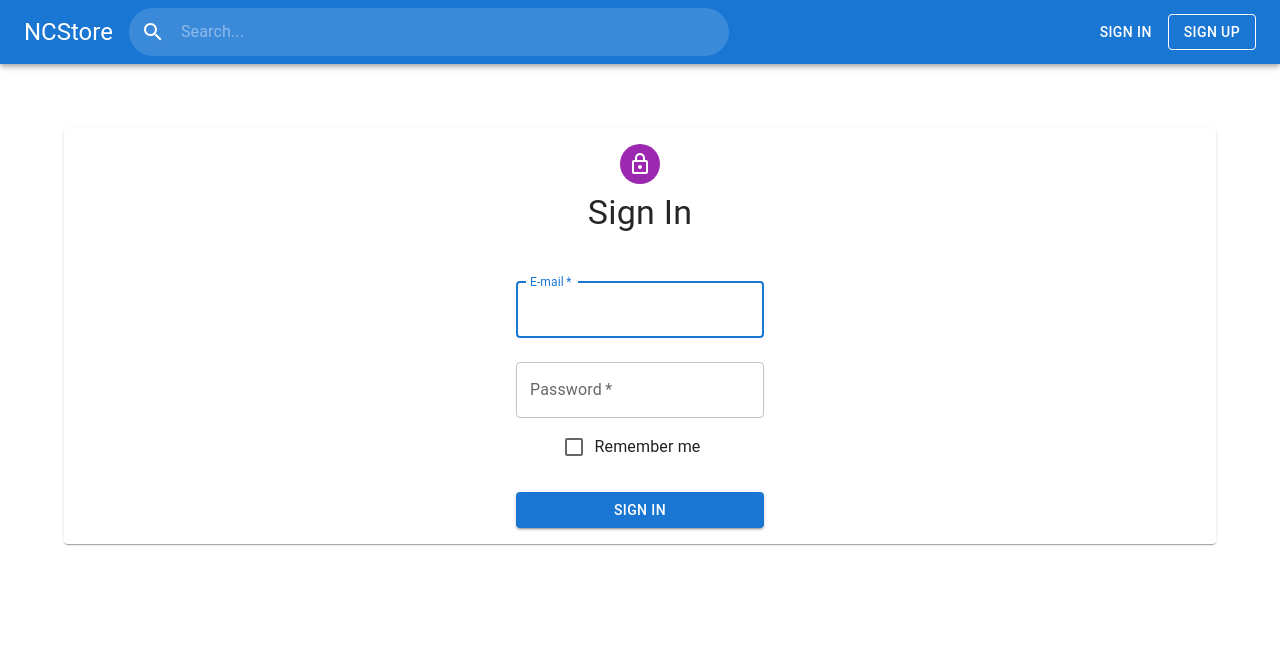
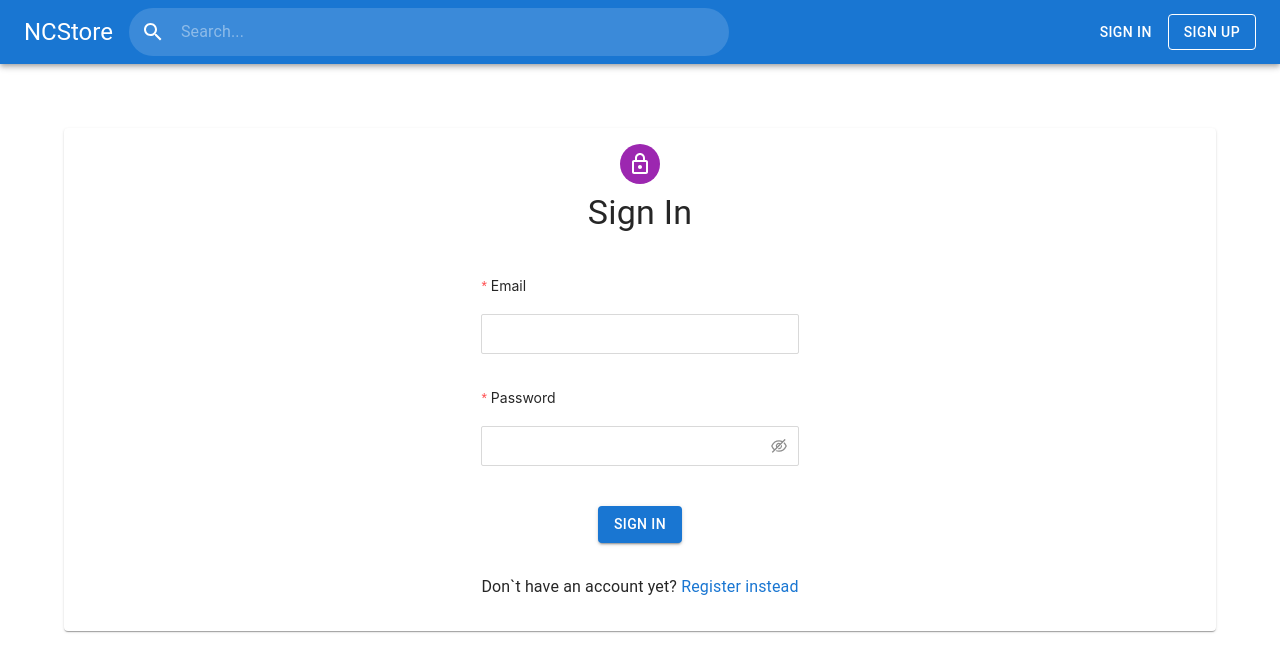
Before and after one commit to MrBattary/ncstore-front, a React (Create React App) app: page /signin in a window 1280 px wide. Shown: the top 672 px of the page. Built offline with nearby package versions, Linux system fonts and the light colour scheme.

Commit message:
NS-163 Rewrited SignIn on antd

```diff
--- a/package.json
+++ b/package.json
@@ -6,6 +6,7 @@
     "@emotion/react": "^11.5.0",
     "@emotion/styled": "^11.3.0",
     "@mui/icons-material": "^5.0.5",
+    "@mui/lab": "^5.0.0-alpha.54",
     "@mui/material": "^5.0.6",
     "@mui/styled-engine-sc": "^5.0.3",
     "antd": "^4.16.13",
--- /dev/null
+++ b/src/elements/components/signin_form/SignInForm.tsx
@@ -0,0 +1,67 @@
+import React from 'react';
+import { Form, Input } from 'antd';
+import LoadingButton from '@mui/lab/LoadingButton';
+import Link from '@mui/material/Link';
+import Typography from '@mui/material/Typography';
+
+import './style.css';
+
+type signInFormProps = {
+    onFinish: (event: any) => void;
+    onFinishFailed: (event: any) => void;
+    onClickToSignUp: (event: any) => void;
+    loading: boolean;
+};
+
+const SignInForm: React.FC<signInFormProps> = ({ onFinish, onFinishFailed, onClickToSignUp, loading }) => {
+    const renderLinkToRegister = () => (
+        <Link className='register__link' underline='hover' variant='inherit' onClick={onClickToSignUp}>
+            Register instead
+        </Link>
+    );
+
+    return (
+        <div className='sign-in'>
+            <Form
+                className='sign-in__form'
+                layout='vertical'
+                size='large'
+                onFinish={onFinish}
+                onFinishFailed={onFinishFailed}
+            >
+                <Form.Item
+                    className='sign-in__field'
+                    label='Email'
+                    name='email'
+                    rules={[{ required: true, message: 'Please input your email!' }]}
+                >
+                    <Input name='email' />
+                </Form.Item>
+                <Form.Item
+                    className='sign-in__field'
+                    label='Password'
+                    name='password'
+                    rules={[{ required: true, message: 'Please input your password!' }]}
+                >
+                    <Input.Password name='password' />
+                </Form.Item>
+                <LoadingButton
+                    className='sign-in__button'
+                    type='submit'
+                    loading={loading}
+                    variant='contained'
+                    sx={{ margin: 2, marginBottom: 3 }}
+                >
+                    Sign in
+                </LoadingButton>
+                <Form.Item className='sign-in__register'>
+                    <Typography className='register__label'>
+                        Don`t have an account yet? {renderLinkToRegister()}
+                    </Typography>
+                </Form.Item>
+            </Form>
+        </div>
+    );
+};
+
+export default SignInForm;
--- /dev/null
+++ b/src/elements/components/signin_form/style.css
@@ -0,0 +1,9 @@
+.sign-in__form {
+    display: flex;
+    flex-direction: column;
+    align-items: center;
+}
+
+.sign-in__field {
+    width: 100%;
+}
--- a/src/elements/pages/sign_in/SignIn.tsx
+++ b/src/elements/pages/signin/SignIn.tsx
@@ -1,13 +1,13 @@
 import React, { useEffect } from 'react';
-import { useSelector } from 'react-redux';
+import { useDispatch, useSelector } from 'react-redux';
 
+import { History } from 'history';
+import { useSnackbar } from 'notistack';
 import LockOutlinedIcon from '@mui/icons-material/LockOutlined';
-import { Avatar, Box, Container, Typography, Paper } from '@mui/material';
-
-import SignInDataForm from '../../components/sign_in_up/SignInDataForm';
+import { Avatar, Box, Container, Paper, Typography } from '@mui/material';
 import { AppState } from '../../../reducers/rootReducer';
-import { useSnackbar } from 'notistack';
-import { History } from 'history';
+import { signIn } from '../../../actions/users/SignIn';
+import SignInForm from '../../components/signin_form/SignInForm';
 
 type signInProps = {
     history: History;
@@ -15,14 +15,31 @@ type signInProps = {
 
 const SignIn: React.FC<signInProps> = ({ history }) => {
     const { enqueueSnackbar } = useSnackbar();
-    // eslint-disable-next-line @typescript-eslint/no-unused-vars
-    const { loading, errorMessage } = useSelector((state: AppState) => state.userReducer);
+    const dispatch = useDispatch();
+    const { userType, loading, errorMessage } = useSelector((state: AppState) => state.userReducer);
 
     useEffect(() => {
         if (errorMessage) {
             enqueueSnackbar(errorMessage);
         }
     }, [enqueueSnackbar, errorMessage]);
+
+    useEffect(() => {
+        if (userType) {
+            history.push('/');
+        }
+    }, [userType, history]);
+
+    const pushToSignUp = () => {
+        history.push('/signup');
+    };
+
+    const handleSubmit = (e: any) => {
+        if (e.outOfDate !== false) {
+            const { email, password } = e;
+            dispatch(signIn({ email, password }));
+        }
+    };
 
     return (
         <Container>
@@ -41,16 +58,12 @@ const SignIn: React.FC<signInProps> = ({ history }) => {
                     <Typography component='h1' variant='h4' sx={{ marginBottom: 4, marginTop: 1 }}>
                         Sign In
                     </Typography>
-                    <Box
-                        sx={{
-                            background: 'white',
-                            display: 'flex',
-                            flexDirection: 'column',
-                            alignItems: 'center',
-                        }}
-                    >
-                        <SignInDataForm />
-                    </Box>
+                    <SignInForm
+                        onFinish={handleSubmit}
+                        onFinishFailed={handleSubmit}
+                        onClickToSignUp={pushToSignUp}
+                        loading={loading}
+                    />
                 </Box>
             </Paper>
         </Container>
--- a/src/index.tsx
+++ b/src/index.tsx
@@ -11,7 +11,7 @@ import MainLayout from './elements/layouts/MainLayout';
 import Home from './elements/pages/home/Home';
 import Products from './elements/pages/products/Products';
 import SignUp from './elements/pages/sign_up/SignUp';
-import SignIn from './elements/pages/sign_in/SignIn';
+import SignIn from './elements/pages/signin/SignIn';
 
 import 'antd/dist/antd.css';
 import './index.css';
```
Also changed, not shown: src/api/auth.ts (line endings or trailing spaces), 1 other file (tests, documents, lock files or other folders).
